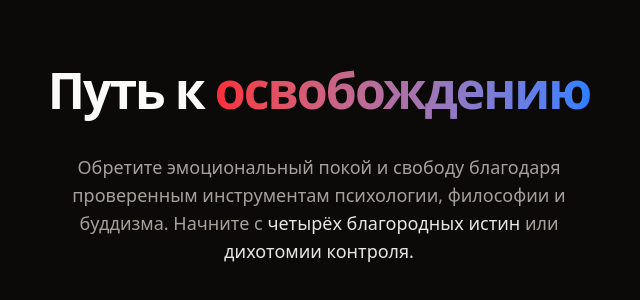
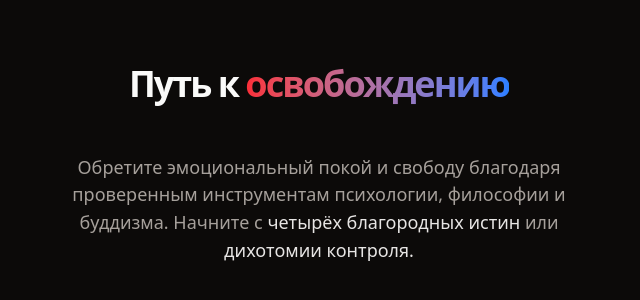
Before and after one commit to becasualle/vimutti, a Next.js app: page / in a window 1280 px wide. Shown: the part 216-516 px from the top of the page, without its empty margins (321-961 px from the left). Built offline with nearby package versions, Linux system fonts and the light colour scheme.

Commit message:
added heading sizes

```diff
--- a/app/globals.css
+++ b/app/globals.css
@@ -38,6 +38,12 @@
   --radius-md: calc(var(--radius) - 2px);
   --radius-lg: var(--radius);
   --radius-xl: calc(var(--radius) + 4px);
+
+  --text-h1: 2.25rem; /* 36px */
+  --text-h2: 1.75rem; /* 28px */
+  --text-h3: 1.5rem; /* 24px */
+  --text-h4: 1.25rem; /* 20px */
+  --text-h5: 1.125rem; /* 18px */
 }
 
 :root {
@@ -129,10 +135,36 @@
   * {
     @apply border-border outline-ring/50;
   }
+
   body {
     @apply bg-background text-foreground;
   }
+
+  h1 {
+    @apply text-h1 leading-tight font-bold mt-8 mb-4;
+  }
+
+  h2 {
+    @apply text-h2 leading-tight font-semibold mt-6 mb-3;
+  }
+
+  h3 {
+    @apply text-h3 leading-tight font-semibold mt-5 mb-3;
+  }
+
+  h4 {
+    @apply text-h4 leading-tight font-medium mt-4 mb-2;
+  }
+
+  h5 {
+    @apply text-h5 leading-tight font-medium mt-4 mb-2;
+  }
+
   p {
-    @apply my-4;
+    @apply leading-normal font-normal my-4;
+  }
+
+  small {
+    @apply text-sm leading-normal;
   }
 }
--- a/components/Welcome/Welcome.tsx
+++ b/components/Welcome/Welcome.tsx
@@ -7,7 +7,7 @@ export function Welcome() {
       className="flex h-screen flex-col items-center justify-center"
       style={{ marginTop: '-5%' }}
     >
-      <h1 className="text-center text-[100px] font-black leading-tight tracking-[-2px] md:text-[50px] mt-[100px]">
+      <h1 className="text-center font-black tracking-[-2px] mt-[100px]">
         Путь к{' '}
         <span className="bg-gradient-to-r from-red-500 to-blue-500 bg-clip-text text-transparent">
           освобождению
```
